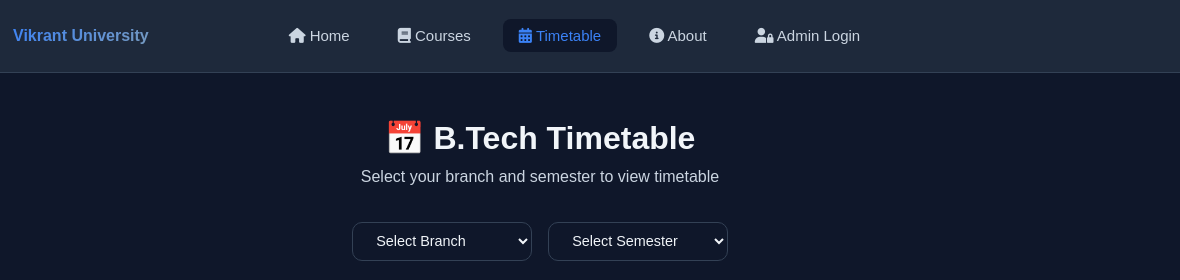
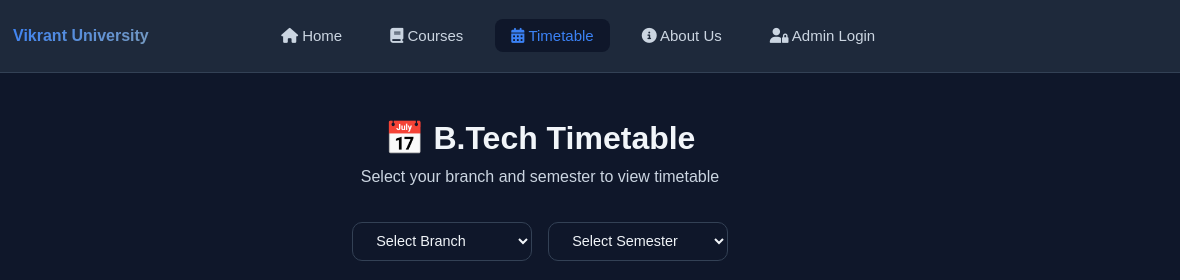
Before and after one commit to prxhntt/vu-app, a plain HTML site: page frontend/timetable.html in a window 1280 px wide. Shown: the top 280 px of the page, 100-1280 px from the left. Drawn offline with Linux system fonts and the light colour scheme.

Commit message:
new file

```diff
--- a/frontend/timetable.html
+++ b/frontend/timetable.html
@@ -53,7 +53,7 @@
                             </div>
                         </li>
                         <li><a href="/timetable.html" class="nav-link active"><i class="fas fa-calendar-alt"></i> Timetable</a></li>
-                        <li><a href="/about.html" class="nav-link"><i class="fas fa-info-circle"></i> About</a></li>
+                        <li><a href="/about.html" class="nav-link"><i class="fas fa-info-circle"></i> About Us</a></li>
 
                         <li id="admin-nav" style="display: none;">
                             <a href="/admin" class="nav-link"><i class="fas fa-user"></i> Admin</a>
```
Also changed, not shown: backend/services/emailService.js (+2 -9 lines), frontend/vu-logo.png (added).
